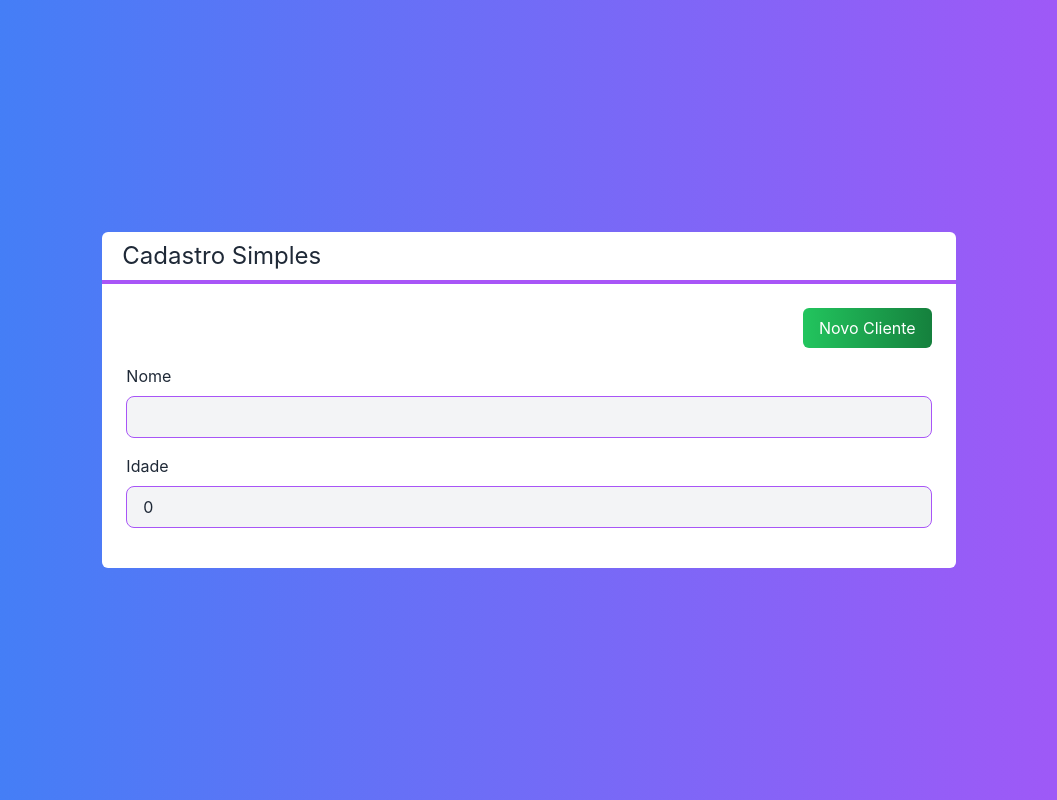
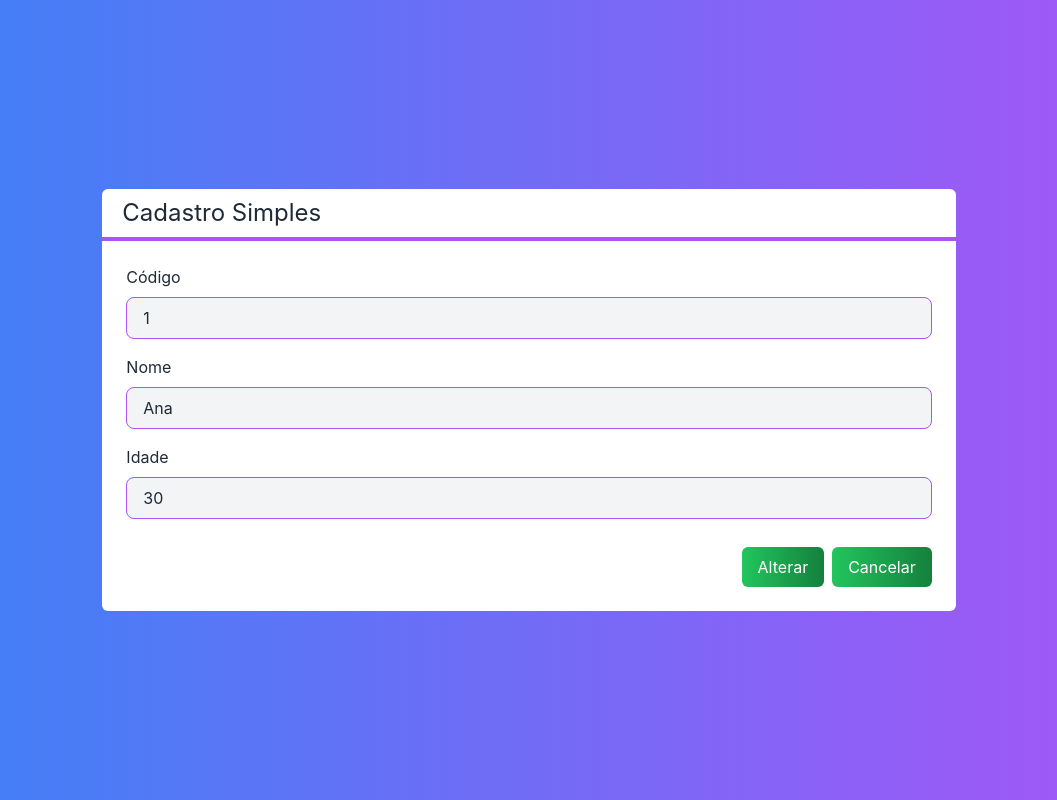
Before and after one commit to anacperdigao/Projeto-Cadastro-NextJS, a Next.js app: page / in a window 1280 px wide. Both pictures are taken after a click on the button "Novo Cliente". Shown: the whole page, without its empty margins (111-1168 px from the left). Built offline with nearby package versions, Linux system fonts and the light colour scheme.

Commit message:
feat: conditional rendering FORM or TABLE

```diff
--- a/src/components/Button.tsx
+++ b/src/components/Button.tsx
@@ -1,13 +1,15 @@
 interface ButtonProps {
     className?: string
     children: any
+    handleClick?: () => void
 }
 
 
-const Button = ({children, className}: ButtonProps) => {
+const Button = ({children, className, handleClick}: ButtonProps) => {
 
   return (
     <button
+    onClick={handleClick}
     className={`bg-gradient-to-r from-green-500 to-green-700
     text-white px-4 py-2 rounded-md ${className}`}>
         {children}
--- a/src/components/Form.tsx
+++ b/src/components/Form.tsx
@@ -1,14 +1,16 @@
 import { useState } from "react"
 import Cliente from "../core/Cliente"
+import Button from "./Button"
 import Input from "./Input"
 
 // if the cliente has an ID, it means that I'm not creating one, but modifying it.
 interface FormProps {
     cliente: Cliente
+    canceled?: () => void
 }
 
 
-const Form = ({cliente}: FormProps) => {
+const Form = ({cliente, canceled}: FormProps) => {
 
     const id = cliente?.Id // Checking if ID exists
     const [name, setName] = useState(cliente?.Nome ?? '')
@@ -40,6 +42,15 @@ const Form = ({cliente}: FormProps) => {
                 value={age}
                 onChange={setAge}
             />
+
+            <div className="flex justify-end mt-7">
+                <Button className="mr-2">
+                    {id ? 'Alterar' : 'Salvar'}
+                </Button>
+                <Button handleClick={canceled}>
+                    Cancelar
+                </Button>
+            </div>
         </div>
   )
 }
--- a/src/pages/index.tsx
+++ b/src/pages/index.tsx
@@ -7,6 +7,8 @@ import Cliente from "../core/Cliente";
 
 
 export default function Home() {
+
+  const [visible, setVisible] = useState<'table' | 'form'>('table')
 
   const clientes = [
     new Cliente('Ana', 30, '1'),
@@ -29,15 +31,27 @@ export default function Home() {
     bg-gradient-to-r from-blue-500 to-purple-500 text-white`} >
 
       <Layout titulo="Cadastro Simples">
-        <div className="flex justify-end">
-          <Button className="mb-4">Novo Cliente</Button>
-        </div>
-        {/* <Table
-          clientes={clientes}
-          clienteSelecionado={clienteSelecionado}
-          clienteExcluido={clienteExcluido}
-        /> */}
-        <Form />
+        {visible === 'table'
+        ?
+        <>
+          <div className="flex justify-end">
+            <Button className="mb-4" handleClick={() => setVisible('form')}>Novo Cliente</Button>
+          </div>
+          <Table
+            clientes={clientes}
+            clienteSelecionado={clienteSelecionado}
+            clienteExcluido={clienteExcluido}
+          />
+        </>
+        :
+        <Form
+        cliente={clientes[0]}
+        canceled={() => setVisible('table')}
+        />
+        }
+
+
+
       </Layout>
 
 
```
